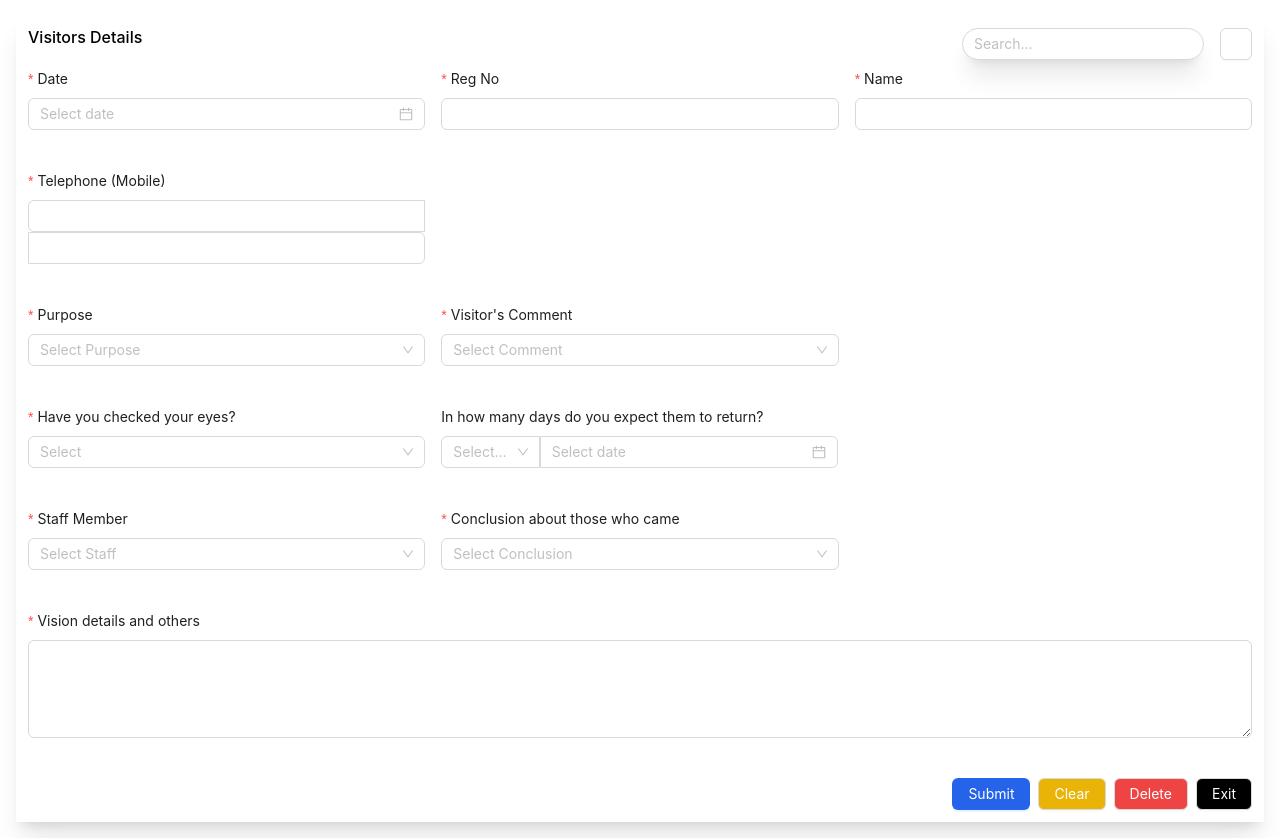
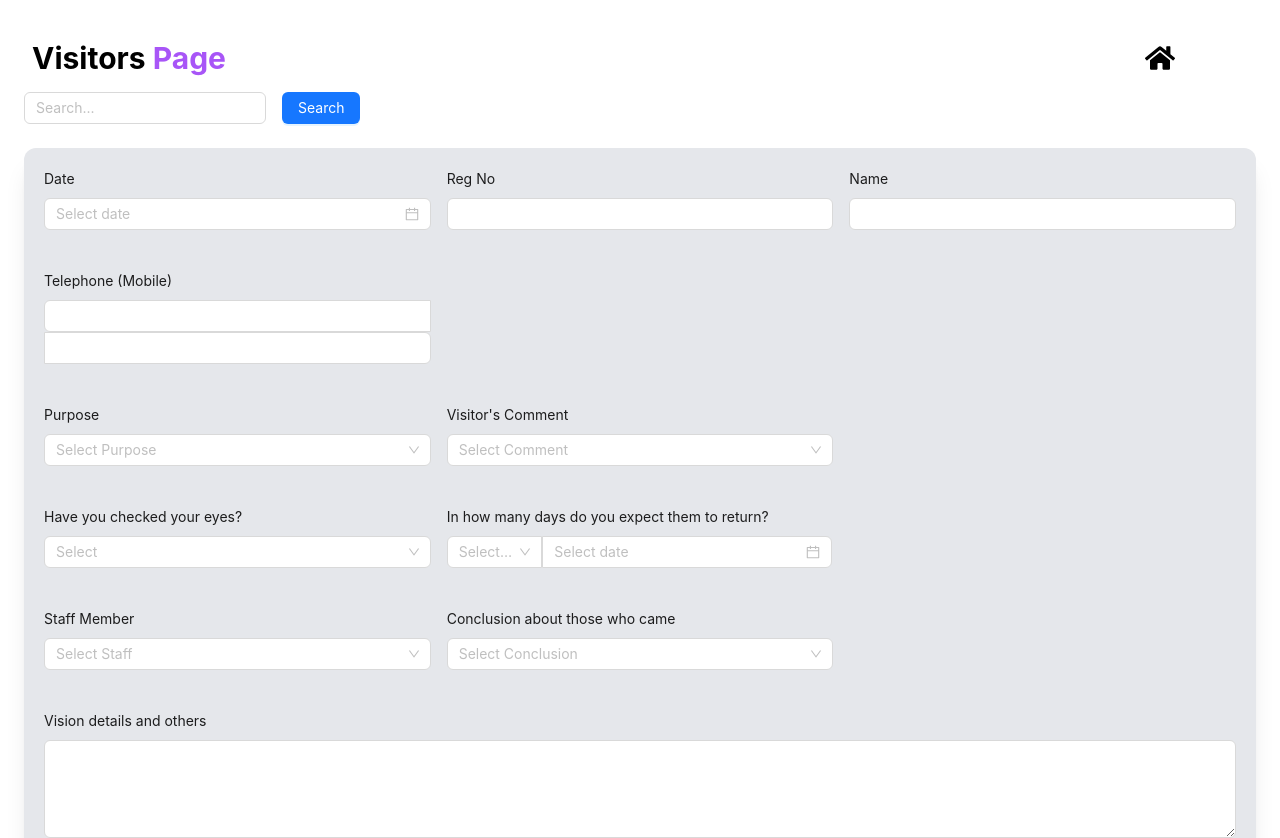
Before and after one commit to Oshanimadhushika/Spects_shop_POS, a React (Create React App) app in the folder spects_pos/: page /visitors in a window 1280 px wide. Shown: the top 838 px of the page. Built offline with nearby package versions, Linux system fonts and the light colour scheme.

Commit message:
Added visitors page

```diff
--- a/spects_pos/src/pages/Visitors.jsx
+++ b/spects_pos/src/pages/Visitors.jsx
@@ -1,5 +1,7 @@
 import React from "react";
 import { Form, Input, Button, Select, DatePicker } from "antd";
+import { Link } from "react-router-dom";
+import { FaHome } from "react-icons/fa";
 
 const { Option } = Select;
 
@@ -19,32 +21,52 @@ const Visitors = () => {
     window.location.href = "index.php";
   };
 
+  const handleSearch = async (values) => {
+    // try {
+    //   const res = await axios.post('/api/searchItems', { keyword: values.keyword });
+    //   setItems(res.data);
+    // } catch (error) {
+    //   message.error('Search failed');
+    // }
+  };
   return (
-    <div className="p-4 overflow-y-hidden">
-      <div className="container mx-auto bg-white p-3 shadow-xl">
-        <div className="flex justify-between mb-2">
-          <h3>
-            Visitors <span className="text-warning">Details</span>
-          </h3>
-          <Form layout="inline" action="supplier.php" method="post">
-            <Form.Item name="word">
-              <Input
-                className="rounded-full shadow-xl"
-                placeholder="Search..."
-                id="word"
-              />
-            </Form.Item>
-            <Button htmlType="submit" className="text-yellow-500 text-xl">
-              <i className="fas fa-notes-medical"></i>
-            </Button>
-          </Form>
+    <div className="bg-white  p-6 w-full max-h-full ">
+        <div className="grid grid-cols-12 gap-4  w-full">
+          {/* Header Title */}
+          <div className="col-span-10 flex items-center">
+            <h1 className="text-3xl font-bold p-2 my-2">
+              Visitors <span className="text-purple-500">Page</span>
+            </h1>
           </div>
 
+          {/* Icon */}
+          <div className="col-span-2 flex items-center justify-center text-center p-2">
+            <Link to="/dashboard">
+              <FaHome className="text-3xl cursor-pointer" />
+            </Link>
+          </div>
+        </div>
+
+        <Form.Item>
+          <Form layout="inline" onFinish={handleSearch}>
+            <Form.Item name="keyword">
+              <Input placeholder="Search..." />
+            </Form.Item>
+            <Form.Item>
+              <Button type="primary" htmlType="submit">
+                Search
+              </Button>
+            </Form.Item>
+          </Form>
+        </Form.Item>
+
+        <div className="p-5 bg-gray-200 justify-center rounded-xl shadow-xl">
           <Form
             form={form}
             layout="vertical"
             onFinish={handleSubmit}
             className="grid grid-cols-1 gap-4"
+            requiredMark={false}
           >
             <div className="grid grid-cols-1 md:grid-cols-2 lg:grid-cols-3 gap-4">
               <Form.Item
@@ -58,7 +80,9 @@ const Visitors = () => {
               <Form.Item
                 label="Reg No"
                 name="regNo"
-              rules={[{ required: true, message: "Please input the Reg No!" }]}
+                rules={[
+                  { required: true, message: "Please input the Reg No!" },
+                ]}
               >
                 <Input />
               </Form.Item>
@@ -74,7 +98,9 @@ const Visitors = () => {
               <Form.Item
                 label="Telephone (Mobile)"
                 name="teleMobile"
-              rules={[{ required: true, message: "Please input the Mobile!" }]}
+                rules={[
+                  { required: true, message: "Please input the Mobile!" },
+                ]}
               >
                 <Input.Group compact>
                   <Input className="w-1/2" />
@@ -87,7 +113,9 @@ const Visitors = () => {
               <Form.Item
                 label="Purpose"
                 name="purpose"
-              rules={[{ required: true, message: "Please select a Purpose!" }]}
+                rules={[
+                  { required: true, message: "Please select a Purpose!" },
+                ]}
               >
                 <Select placeholder="Select Purpose">
                   <Option value="0">Option 1</Option>
@@ -99,7 +127,9 @@ const Visitors = () => {
               <Form.Item
                 label="Visitor's Comment"
                 name="visitorComment"
-              rules={[{ required: true, message: "Please select a Comment!" }]}
+                rules={[
+                  { required: true, message: "Please select a Comment!" },
+                ]}
               >
                 <Select placeholder="Select Comment">
                   <Option value="0">Comment 1</Option>
@@ -113,7 +143,9 @@ const Visitors = () => {
               <Form.Item
                 label="Have you checked your eyes?"
                 name="eyeCheck"
-              rules={[{ required: true, message: "Please select an option!" }]}
+                rules={[
+                  { required: true, message: "Please select an option!" },
+                ]}
               >
                 <Select placeholder="Select">
                   <Option value="Yes">Yes</Option>
@@ -151,7 +183,9 @@ const Visitors = () => {
               <Form.Item
                 label="Conclusion about those who came"
                 name="conclusion"
-              rules={[{ required: true, message: "Please select a Conclusion!" }]}
+                rules={[
+                  { required: true, message: "Please select a Conclusion!" },
+                ]}
               >
                 <Select placeholder="Select Conclusion">
                   <Option value="0">Conclusion 1</Option>
@@ -172,26 +206,23 @@ const Visitors = () => {
               <Button
                 type="primary"
                 htmlType="submit"
-              className="bg-blue-600 text-white"
+                className="bg-blue-600 text-white w-28"
               >
                 Submit
               </Button>
               <Button
-              className="bg-yellow-500 text-white"
+                className="bg-yellow-500 text-white w-28"
                 onClick={clearForm}
               >
                 Clear
               </Button>
               <Button
-              className="bg-red-500 text-white"
+                className="bg-red-500 text-white w-28"
                 onClick={() => console.log("Delete clicked")}
               >
                 Delete
               </Button>
-            <Button
-              className="bg-black text-white"
-              onClick={exit}
-            >
+              <Button className="bg-black text-white w-28" onClick={exit}>
                 Exit
               </Button>
             </div>
```
Lines whose indentation alone changed are shown as unchanged.
